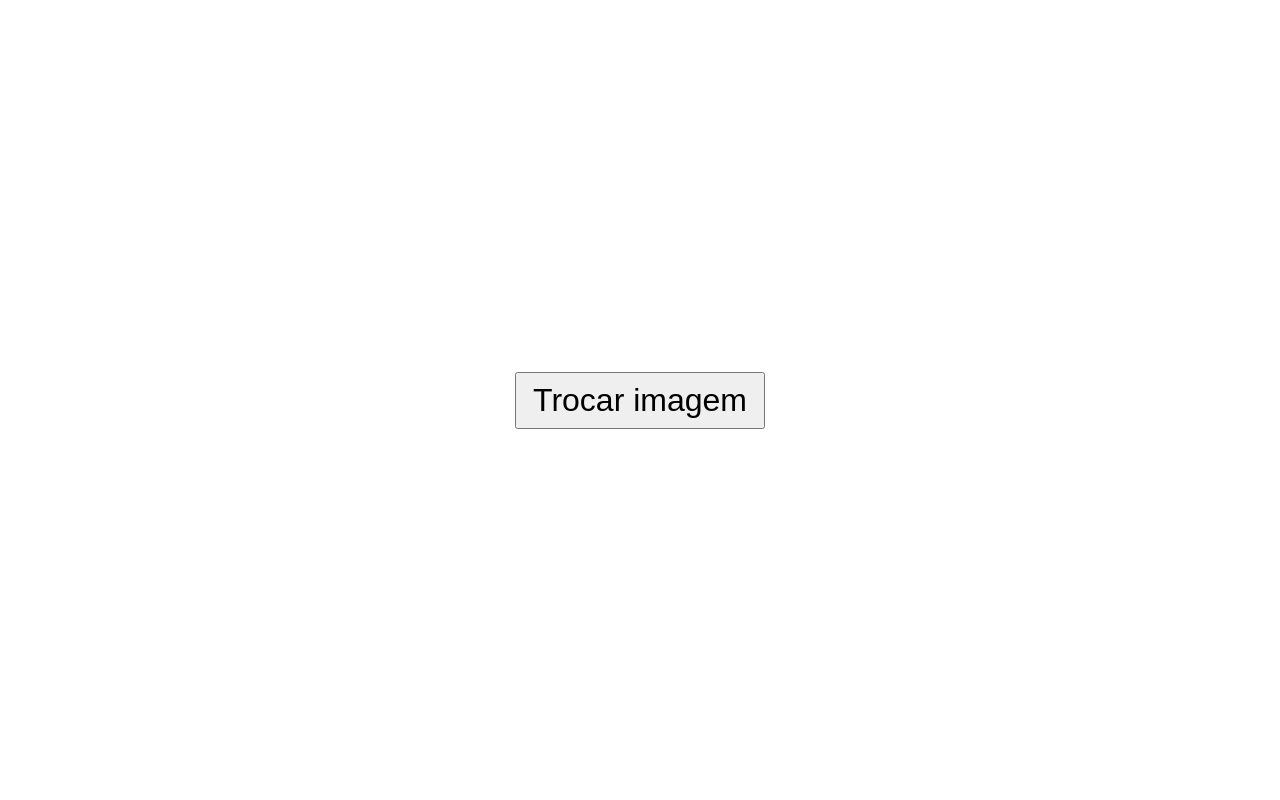
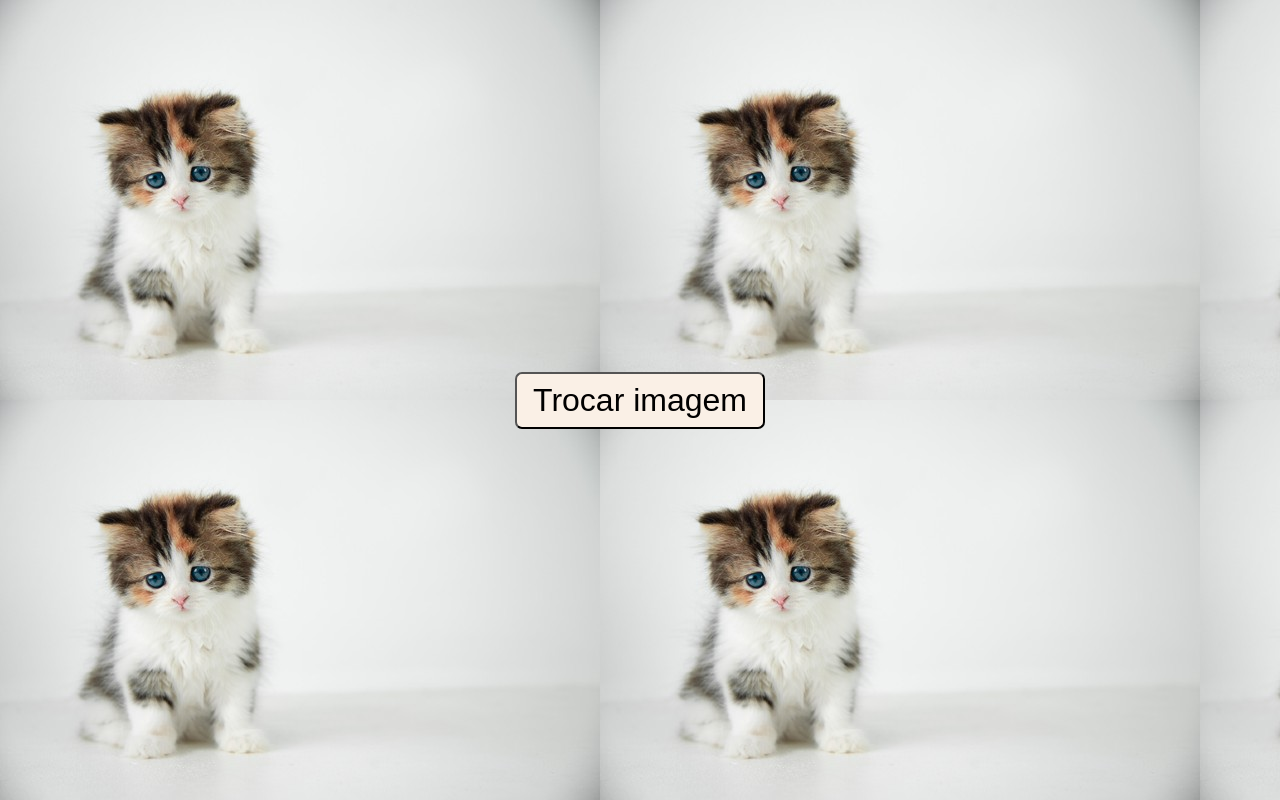
Before and after one commit to anamacedos/Troca-de-Imagens, a plain HTML site: page index.html in a window 1280 px wide. Drawn offline with Linux system fonts and the light colour scheme.

Commit message:
read-me finalizado

```diff
--- a/style.css
+++ b/style.css
@@ -1,5 +1,5 @@
 :root{
-    --imagem-de-fundo: url ('imagem1.jpg')
+    --imagem-de-fundo: url('imagem1.jpg')
 }
 
 *{
@@ -21,4 +21,6 @@ body{
     padding: 8px 16px;
     font-size: 32px;
     cursor: pointer;
+    background-color: linen;
+    border-radius: 7px;
 }
```
Also changed, not shown: preview.png (added), 1 other file.
